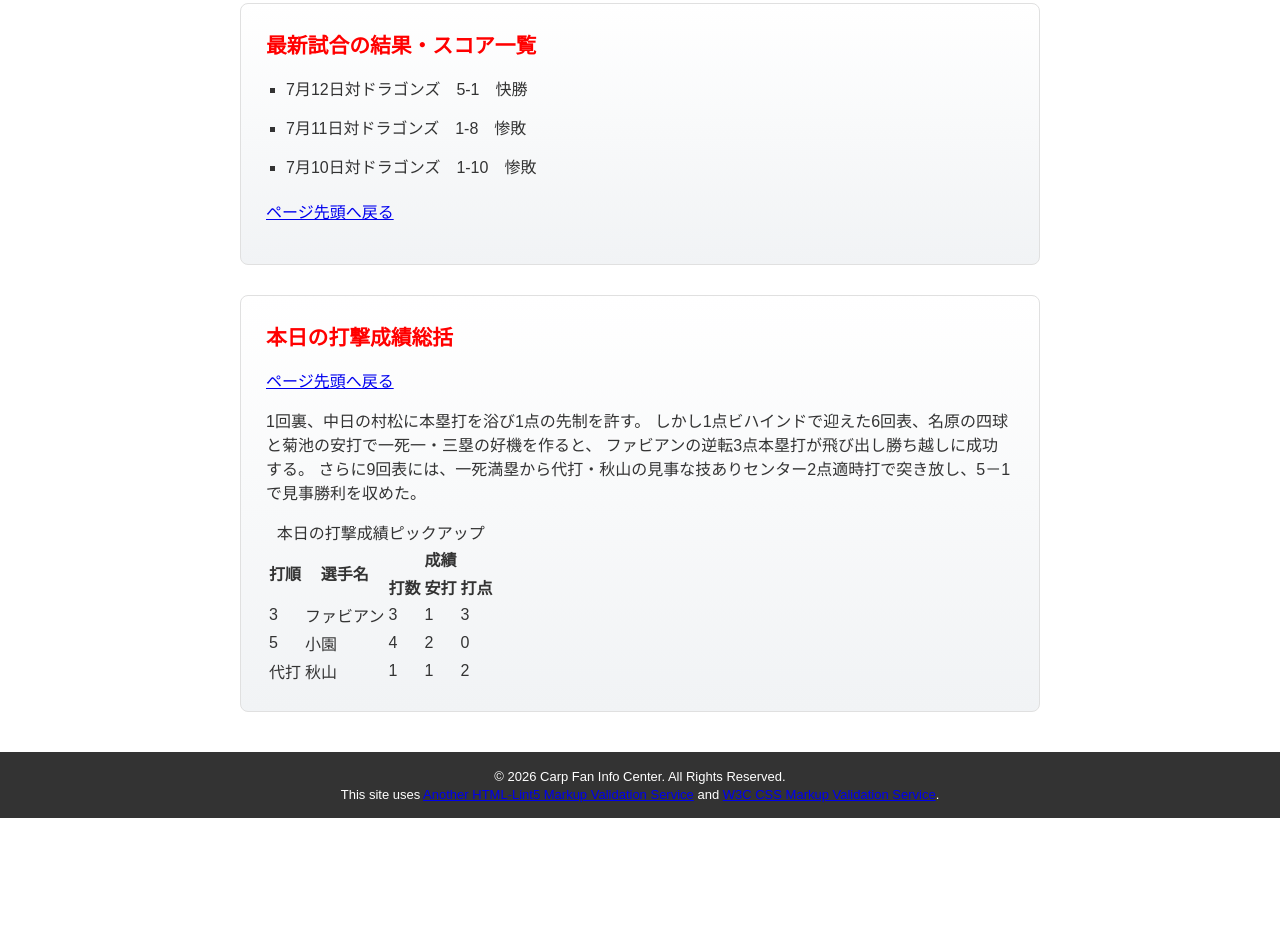
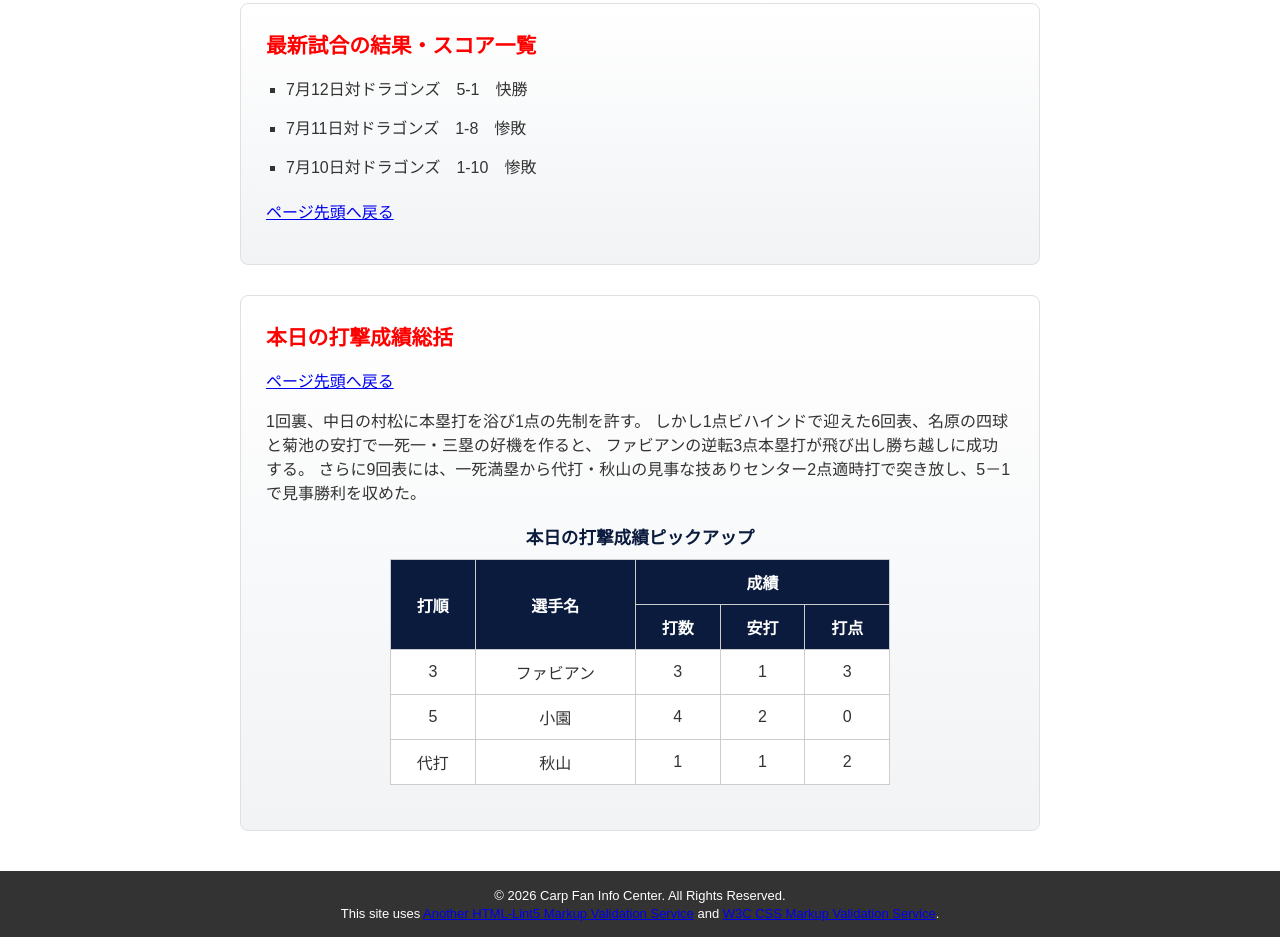
Before and after one commit to Rei10969/Rei10969.github.io, a plain HTML site: page MySite/contents1.html in a window 1280 px wide. Shown: the part 1353-2290 px from the top of the page. Before the commit the page ends 2171 px from the top, so only its background shows below. Drawn offline with Linux system fonts and the light colour scheme.

Commit message:
Update mystyle.css

```diff
--- a/MySite/css/mystyle.css
+++ b/MySite/css/mystyle.css
@@ -229,3 +229,31 @@ strong {
         text-shadow: none;
     }
 }
+
+.stats-table {
+    width: 100%;
+    max-width: 500px;
+    margin: 20px auto 20px auto;
+    border-collapse: collapse;
+    background-color: #ffffff;
+}
+
+.stats-table caption {
+    font-size: 110%;
+    font-weight: bold;
+    color: #0b1b3d;
+    padding-bottom: 10px;
+    caption-side: top;
+}
+
+.stats-table th, .stats-table td {
+    border: 1px solid #cccccc;
+    padding: 10px;
+    text-align: center;
+    vertical-align: middle;
+}
+
+.stats-table th {
+    background-color: #0b1b3d;
+    color: #ffffff;
+}
```
